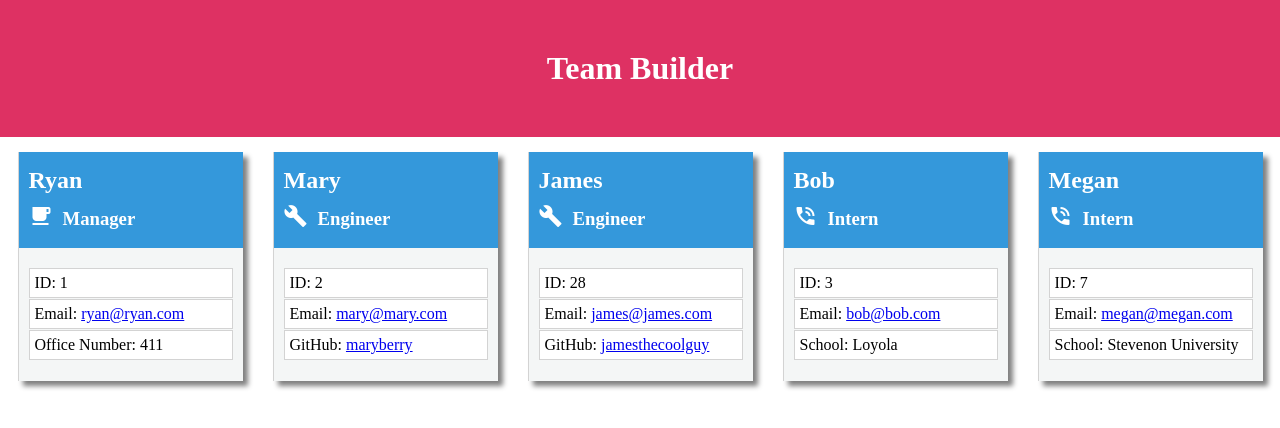
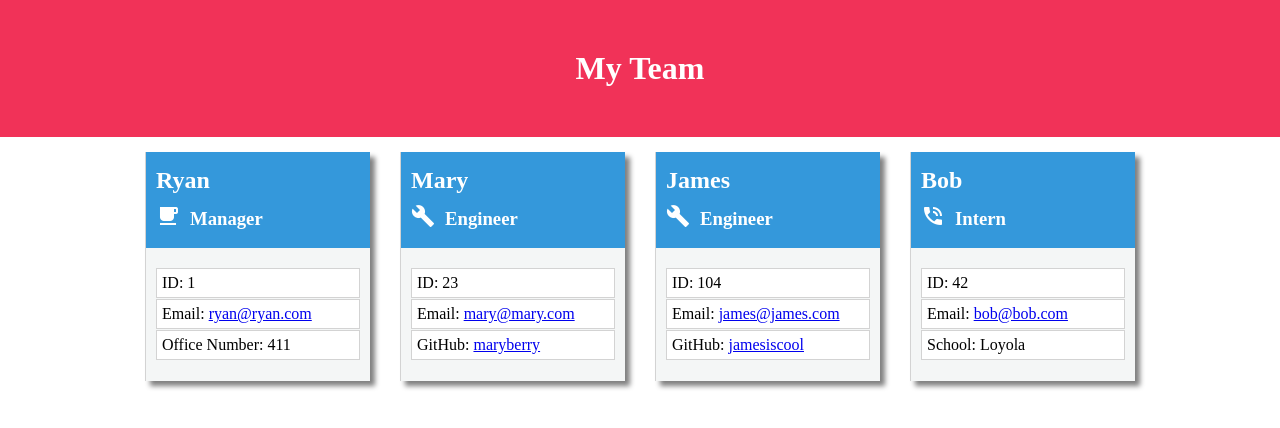
Before and after one commit to ryanascherr/team-profile-generator, a website: page index.html in a window 1280 px wide. Drawn offline with Linux system fonts and the light colour scheme.

```diff
--- a/index.html
+++ b/index.html
@@ -11,7 +11,7 @@
 </head>
 <body>
     <header class="title">
-        <h1>Team Builder</h1>
+        <h1>My Team</h1>
     </header>
     <div id="card-container">
     <div class="card">
@@ -40,7 +40,7 @@
         </header>
         <div class="body">
             <ul>
-                <li>ID: 2</li>
+                <li>ID: 23</li>
                 <li>Email: <a href = "mailto: mary@mary.com" target="_blank">mary@mary.com</a></li>
                 <li>GitHub: <a href = "https://github.com/maryberry" target="_blank">maryberry</a></li>
             </ul>
@@ -55,9 +55,9 @@
         </header>
         <div class="body">
             <ul>
-                <li>ID: 28</li>
+                <li>ID: 104</li>
                 <li>Email: <a href = "mailto: james@james.com" target="_blank">james@james.com</a></li>
-                <li>GitHub: <a href = "https://github.com/jamesthecoolguy" target="_blank">jamesthecoolguy</a></li>
+                <li>GitHub: <a href = "https://github.com/jamesiscool" target="_blank">jamesiscool</a></li>
             </ul>
         </div>
       </div>
@@ -71,25 +71,10 @@
         </header>
         <div class="body">
             <ul>
-                <li>ID: 3</li>
+                <li>ID: 42</li>
                 <li>Email: <a href = "mailto: bob@bob.com" target="_blank">bob@bob.com</a></li>
                 <li>School: Loyola</li>
             </ul>
         </div>
-      </div><div class="card">
-        <header>
-          <h2 id="name">Megan</h2>
-          <div class="flex-center">
-            <h3 class="icon"><i class="material-icons">phone_in_talk</i></h3>
-            <h3 id="role">Intern</h3>
-          </div>
-        </header>
-        <div class="body">
-            <ul>
-                <li>ID: 7</li>
-                <li>Email: <a href = "mailto: megan@megan.com" target="_blank">megan@megan.com</a></li>
-                <li>School: Stevenon University</li>
-            </ul>
-        </div>
       </div>
     </div>
--- a/index.js
+++ b/index.js
@@ -26,7 +26,7 @@
 </head>
 <body>
     <header class="title">
-        <h1>Team Builder</h1>
+        <h1>My Team</h1>
     </header>
     <div id="card-container">
     ${managerCard}
--- a/src/style.css
+++ b/src/style.css
@@ -9,7 +9,7 @@
 }
 
 .title {
-    background-color: #DE3163;
+    background-color: #F13258;
     color: white;
     text-align: center;
     padding: 45px 0;
```
Also changed, not shown: README.md, 1 other file.
